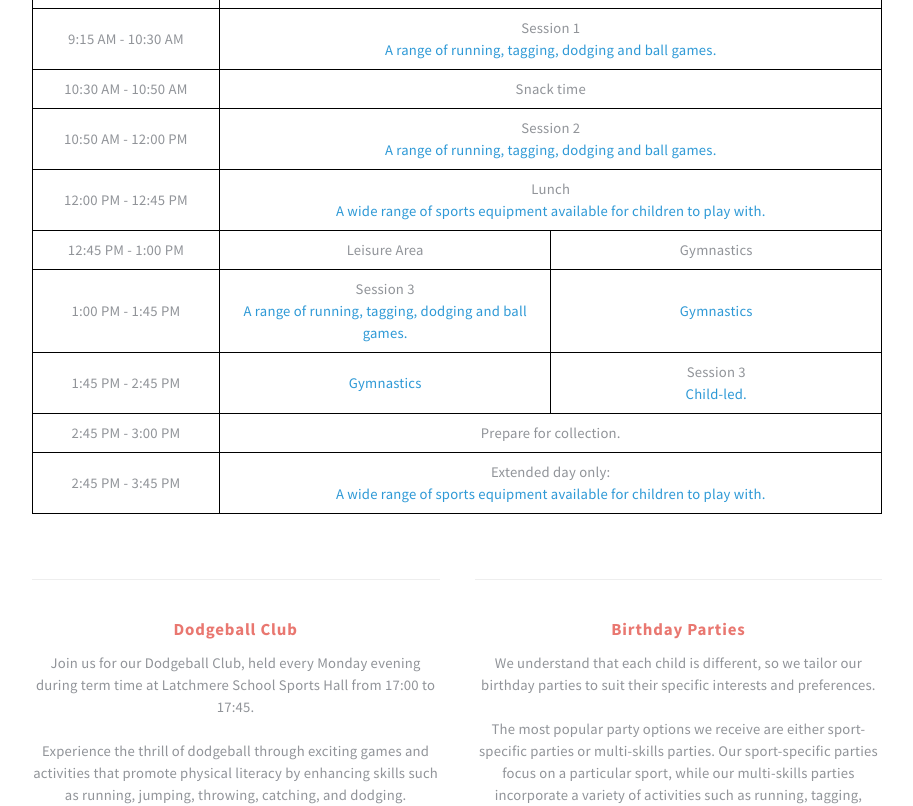
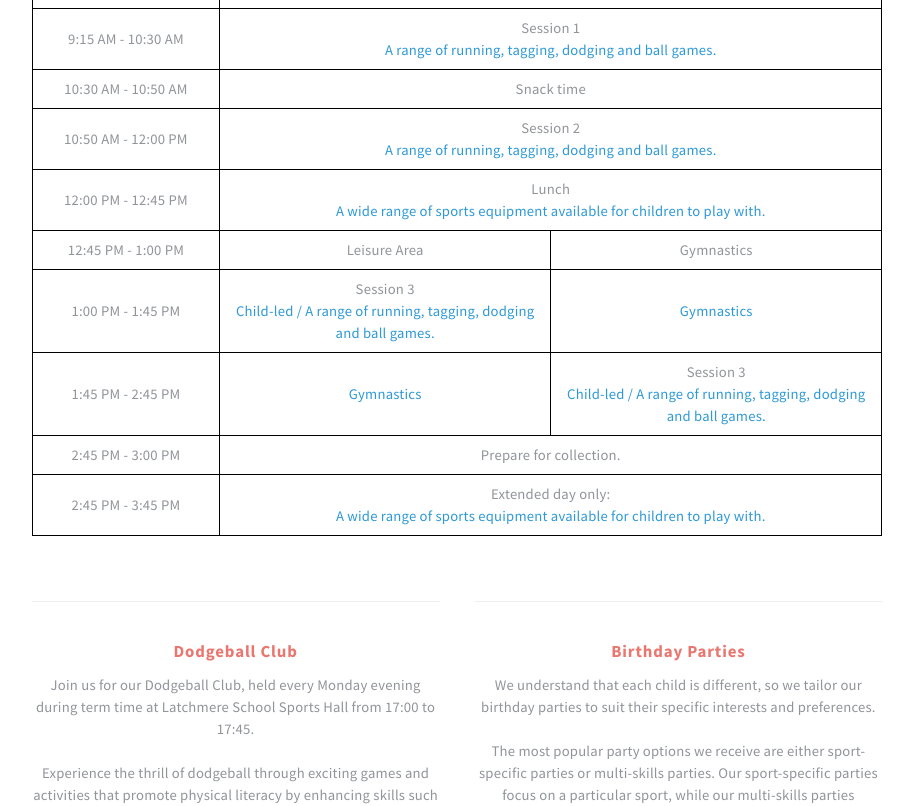
Before and after one commit to Kingtim11/move-it-sports-coaching, a React (Create React App) app: page /what-we-offer in a window 1280 px wide. Shown: the part 823-1629 px from the top of the page, without its empty margins (183-1096 px from the left). Built offline with nearby package versions, Linux system fonts and the light colour scheme; the HTML template or start-up script is replaced by a standard one.

Commit message:
Lazy Load Blur

```diff
--- a/package.json
+++ b/package.json
@@ -19,6 +19,7 @@
     "react": "^18.2.0",
     "react-dom": "^18.2.0",
     "react-icons": "^4.10.1",
+    "react-lazy-load-image-component": "^1.6.0",
     "react-router-dom": "^6.8.2",
     "react-router-hash-link": "^2.4.3",
     "react-scripts": "5.0.1",
--- a/src/components/Table.jsx
+++ b/src/components/Table.jsx
@@ -68,7 +68,7 @@ export default function Timetable() {
             <td>1:00 PM - 1:45 PM</td>
             <td>
                 Session 3<br />
-                <p>A range of running, tagging, dodging and ball games.</p>
+                <p>Child-led / A range of running, tagging, dodging and ball games.</p>
             </td>
             <td>
                 <p>Gymnastics</p>
@@ -83,7 +83,7 @@ export default function Timetable() {
 
             <td>
                 Session 3<br />
-                <p>Child-led.</p>
+                <p>Child-led / A range of running, tagging, dodging and ball games.</p>
             </td>
         </tr>
 
--- a/src/pages/BookingPage.jsx
+++ b/src/pages/BookingPage.jsx
@@ -3,24 +3,37 @@ import Bookings from "../components/Bookings";
 import Sections from "../components/Sections";
 
 export default function BookingPage() {
+
+    const sections = [
+        {
+            sectionId: 'header',
+            sectionClassName: 'wrapper style2'
+        },
+        {
+            sectionClassName: 'wrapper style1',
+            divClassName: 'title',
+            sectionHeader: 'Bookings',
+            content:
+                <Bookings />
+        }
+    ];
+
     return (
         <div className="bookingpage is-preloaded">
             <div id='page-wrapper'>
 
-            <Sections
-                sectionId={'header'}
-                sectionClassName={'wrapper style2'}
-            />
-
-            <Sections
-                sectionId={''}
-                sectionClassName={'wrapper style1'}
-                divClassName={'title'}
-                sectionHeader={'Bookings'}
-                content={
-                    <Bookings />
-                }
-             />
+            {sections.map((section, index) => (
+                    <React.Fragment key={index}>
+                        <Sections
+                            sectionId={section.sectionId}
+                            sectionClassName={section.sectionClassName}
+                            divClassName={section.divClassName}
+                            sectionHeader={section.sectionHeader}
+                            content={section.content}
+                        />
+                    </React.Fragment>
+                ))
+            }
 
             </div>
         </div>
--- a/src/pages/HomePage.jsx
+++ b/src/pages/HomePage.jsx
@@ -10,32 +10,26 @@ import Josh from "../assets/images/josh.JPEG";
 import Logo from "../assets/images/moveit3.jpeg";
 import Sections from '../components/Sections';
 import { FaInstagram } from 'react-icons/fa';
+import { LazyLoadImage } from 'react-lazy-load-image-component';
+import 'react-lazy-load-image-component/src/effects/blur.css';
 
 export default function HomePage() {
 
-    return (
-        <div className='homepage is-preload'>
-            <div id='page-wrapper'>
-
-                {/* Header */}
-                <Sections
-                    sectionId={'header'}
-                    sectionClassName={'wrapper'}
-                    content={
-                        //Logo
+    const sections = [
+        {
+            sectionId: 'header',
+            sectionClassName: 'wrapper',
+            content:
                 <div className={"container-logo"}>
-                            <img loading='lazy' className="logo" src={Logo} alt="The logo for Move it! Sports Coaching. Children playing different sports."/>
+                    <img className="logo" src={Logo} alt="The logo for Move it! Sports Coaching. Children playing different sports."/>
                 </div>
-                    }
-                />
-
-                {/* Intro */}
-                <Sections
-                    sectionId={'intro'}
-                    sectionClassName={'wrapper style1'}
-                    divClassName={'title'}
-                    sectionHeader={'Introduction'}
-                    content={
+        },
+        {
+            sectionId: 'intro',
+            sectionClassName: 'wrapper style1',
+            divClassName: 'title',
+            sectionHeader: 'Introduction',
+            content:
                 <>
                     <p className="style2"> {/* Adjust the font size and remove border. */}
                     We are a sports coaching company based in North Kingston. Our mission is to instill a passion for sports and
@@ -44,24 +38,27 @@ export default function HomePage() {
                     </p>
 
                     <div className="image featured">
-                            <img loading='lazy' src={Banner} alt="" style={{ borderRadius: '5px' }} />
+
+                        <LazyLoadImage
+                            alt=''
+                            src={Banner}
+                            height='100%'
+                            width='100%'
+                            effect='blur'
+                        />
                     </div>
                 </>
-                    }
-                     />
-
-                {/* Main */}
-                <Sections
-                    sectionId={'main'}
-                    sectionClassName={'wrapper style2'}
-                    divClassName={'title'}
-                    sectionHeader={'What we offer'}
-                    content={
-                        //Update with only 3 features. Birthday parties - Dogdeball club with Multiskills Camp above or below.
+        },
+        {
+            sectionId: 'main',
+            sectionClassName: 'wrapper style2',
+            divClassName: 'title',
+            sectionHeader: 'What we offer',
+            content:
                 <>
                 <section id="features">
                     <header className="style1">
-                                <p>We have a team of dedicated coaches on hand to provide the following classess</p>
+                        <p>We have a team of dedicated coaches on hand to provide the following sessions</p>
                     </header>
                     <div className="feature-list">
                         <div className="row">
@@ -69,7 +66,7 @@ export default function HomePage() {
                                 <section>
                                     <HashLink className='link-style1' to='/what-we-offer/#multi-skills'><h3 className="icon fa-comment">Multi-skills Camp</h3></HashLink>
                                     <p>
-                                            Enjoy a variety of engaging games and activities designed to develop essential
+                                    Enjoy a variety of engaging games and activities designed to develop fundamental
                                     movement skills and foster a lifelong passion for sports.
                                     </p>
                                 </section>
@@ -109,16 +106,14 @@ export default function HomePage() {
                     </ul>
                 </section>
                 </>
-                    }
-                />
 
-                {/* Meet the Team */}
-                <Sections
-                    sectionId={'highlights'}
-                    sectionClassName={'wrapper style3'}
-                    divClassName={'title'}
-                    sectionHeader={'Meet the team'}
-                    content={
+        },
+        {
+            sectionId: 'highlights',
+            sectionClassName: 'wrapper style3',
+            divClassName: 'title',
+            sectionHeader: 'Meet the team',
+            content:
                 <>
                 <div className="row aln-center">
                     <div className="col-4 col-12-medium">
@@ -134,7 +129,7 @@ export default function HomePage() {
                                 with the single vision to encourage lifelong participation in sport and physical activity for
                                 all children".
                                 <br/><br/>
-                                        Coach Josh has over 15 years’ coaching experience and is a qualified primary school teacher
+                                Coach Josh has over 15 years coaching experience and is a qualified primary school teacher
                                 with a degree in Physical Education, Sport and Activity.
                             </>
                             }
@@ -145,21 +140,18 @@ export default function HomePage() {
                 <ul className="actions">
                     <li>
                         <Link to="/meet-the-team">
-                                    <Button name="Learn More" buttonStyle="button style1" />
+                            <Button name="Other Coaches" buttonStyle="button style1" />
                         </Link>
                     </li>
                 </ul>
                 </>
-                    }
-                />
-
-                {/* Footer */}
-                <Sections
-                    sectionId={'footer'}
-                    sectionClassName={'wrapper'}
-                    divClassName={'title'}
-                    sectionHeader={'Contact'}
-                    content={
+        },
+        {
+            sectionId: 'footer',
+            sectionClassName: 'wrapper',
+            divClassName: 'title',
+            sectionHeader: 'Contact',
+            content:
                 <>
                 <header id='contact' className="style1">
                     <h2>Want to get in touch?</h2>
@@ -194,10 +186,6 @@ export default function HomePage() {
                                         <FaInstagram size={20} color="currentColor" />
                                             <p style={{color: 'white'}}>Follow us on Instagram</p>
                                         </a>
-                                                {/*<Link to='/'>
-                                                    <img src={InstagramGlyphWhite} style={{width: '20px', height: 'auto'}} alt='' /><p style={{color: 'white'}}>Follow us on Instagram</p>
-
-                                                </Link>*/}
 
                                     </section>
                                 </div>
@@ -215,8 +203,26 @@ export default function HomePage() {
                     </ul>
                 </div>
                 </>
+
         }
+
+    ]
+
+    return (
+        <div className='homepage is-preload'>
+            <div id='page-wrapper'>
+
+                {sections.map((section, index) => (
+                    <React.Fragment key={index}>
+                        <Sections
+                            sectionId={section.sectionId}
+                            sectionClassName={section.sectionClassName}
+                            divClassName={section.divClassName}
+                            sectionHeader={section.sectionHeader}
+                            content={section.content}
                         />
+                    </React.Fragment>
+                ))}
 
             </div>
         </div>
--- a/src/pages/MeetTheTeamPage.jsx
+++ b/src/pages/MeetTheTeamPage.jsx
@@ -20,13 +20,13 @@ export default function WhatWeOfferPage() {
                 with the single vision to encourage lifelong participation in sport and physical activity for
                 all children".
                 <br /><br />
-                Coach Josh has over 15 years’ coaching experience and is a qualified primary school teacher
+                Coach Josh has over 15 years coaching experience and is a qualified primary school teacher
                 with a degree in Physical Education, Sport and Activity.
             </>,
         },
         {
             image: Abi,
-            teamMember: "Abi - Coach",
+            teamMember: "Abi - Lead Coach",
             description: <>
                 Coach Abi has over 12 years of coaching experience and is a keen triathlete.
                 She is also a qualified primary school teacher which she has enjoyed for over 8 years.
@@ -35,7 +35,7 @@ export default function WhatWeOfferPage() {
         },
         {
             image: Neil,
-            teamMember: "Neil - Coach",
+            teamMember: "Neil - Lead Coach",
             description: <>
                 Coach Neil has over 35 years coaching experience.
                 He has worked with all age groups from age 2 to adulthood.
@@ -44,16 +44,16 @@ export default function WhatWeOfferPage() {
         },
         {
             image: Hollie,
-            teamMember: "Hollie - Coach",
+            teamMember: "Hollie - Lead Coach",
             description: <>
-                Coach Hollie has been part of the Move It! team for the last 4 years.
+                Coach Hollie has been part of the Move It team for the last 4 years.
                 She is a qualified primary school teacher with over 10 years experience.
                 Coach Hollie enjoys participating in all sports, particularly swimming and running.
             </>,
         },
         {
             image: Robert,
-            teamMember: "Robert - Coach",
+            teamMember: "Robert - Assistant Coach",
             description: <>
                 Coach Robert has been working with primary aged children for over a year and a half.
                 He is currently studying ‘sports coaching’ at a local university.
@@ -63,21 +63,17 @@ export default function WhatWeOfferPage() {
         // Add more team members here if needed
     ];
 
-    return (
-        <div className="bookingpage is-preloaded">
-            <div id="page-wrapper">
-
-                <Sections
-                    sectionId={'header'}
-                    sectionClassName={'wrapper style2'}
-                />
-
-                <Sections
-                    sectionId={'highlights'}
-                    sectionClassName={'wrapper style3'}
-                    divClassName={'title'}
-                    sectionHeader={'Meet the Team'}
-                    content={
+    const sections = [
+        {
+            sectionId: 'header',
+            sectionClassName: 'wrapper style2'
+        },
+        {
+            sectionId: 'highlights',
+            sectionClassName: 'wrapper style3',
+            divClassName: 'title',
+            sectionHeader: 'Meet the Team',
+            content:
                 <div className="row aln-center">
                     {teamMembers.map((teamMember, index) => (
                         <div key={index} className="col-4 col-12-medium">
@@ -90,9 +86,26 @@ export default function WhatWeOfferPage() {
                     ))}
                 </div>
         }
+    ];
+
+    return (
+        <div className="bookingpage is-preloaded">
+            <div id="page-wrapper">
+
+            {sections.map((section, index) => (
+                    <React.Fragment key={index}>
+                        <Sections
+                            sectionId={section.sectionId}
+                            sectionClassName={section.sectionClassName}
+                            divClassName={section.divClassName}
+                            sectionHeader={section.sectionHeader}
+                            content={section.content}
                         />
+                    </React.Fragment>
+                ))
+            }
 
             </div>
         </div>
-    )
+    );
 }
--- a/src/pages/WhatWeOfferPage.jsx
+++ b/src/pages/WhatWeOfferPage.jsx
@@ -5,21 +5,17 @@ import Button from "../components/Button";
 import Table from "../components/Table";
 
 export default function WhatWeOfferPage() {
-    return (
-        <div className="bookingpage is-preloaded">
-            <div id="page-wrapper">
 
-                <Sections
-                    sectionId={'header'}
-                    sectionClassName={'wrapper style2'}
-                />
-
-                <Sections
-                    sectionId={''}
-                    sectionClassName={'wrapper style2'}
-                    divClassName={'title'}
-                    sectionHeader={'What We Offer'}
-                    content={
+    const sections = [
+        {
+            sectionId: 'header',
+            sectionClassName: 'wrapper style2'
+        },
+        {
+            sectionClassName: 'wrapper style2',
+            divClassName: 'title',
+            sectionHeader: 'What We Offer',
+            content:
                 <>
                     <section id="features">
                     <div className="feature-list">
@@ -80,8 +76,27 @@ export default function WhatWeOfferPage() {
                     </ul>
                 </section>
                 </>
+
         }
+
+    ];
+
+    return (
+        <div className="bookingpage is-preloaded">
+            <div id="page-wrapper">
+
+            {sections.map((section, index) => (
+                    <React.Fragment key={index}>
+                        <Sections
+                            sectionId={section.sectionId}
+                            sectionClassName={section.sectionClassName}
+                            divClassName={section.divClassName}
+                            sectionHeader={section.sectionHeader}
+                            content={section.content}
                         />
+                    </React.Fragment>
+                ))
+            }
 
             </div>
         </div>
--- a/src/styles/main.css
+++ b/src/styles/main.css
@@ -1625,7 +1625,7 @@ input, select, textarea {
 			}
 
 		.image.featured {
-			display: block;
+			display: flex;
 			width: 100%;
 			margin: 0 0 2em 0;
 		}
@@ -2024,6 +2024,10 @@ input, select, textarea {
 				color: #fff;
 			}
 
+			.wrapper.style1 .image {
+				border: solid 10px #fff;
+			}
+
 			.wrapper.style1 h1, .wrapper.style1 h2, .wrapper.style1 h3, .wrapper.style1 h4, .wrapper.style1 h5, .wrapper.style1 h6, .wrapper.style1 strong, .wrapper.style1 b, .wrapper.style1 a {
 				color: #fff;
 			}
```
Also changed, not shown: src/components/Card.jsx (+10 -1 lines), 1 other file (tests, documents, lock files or other folders). Lines whose indentation alone changed are shown as unchanged.
